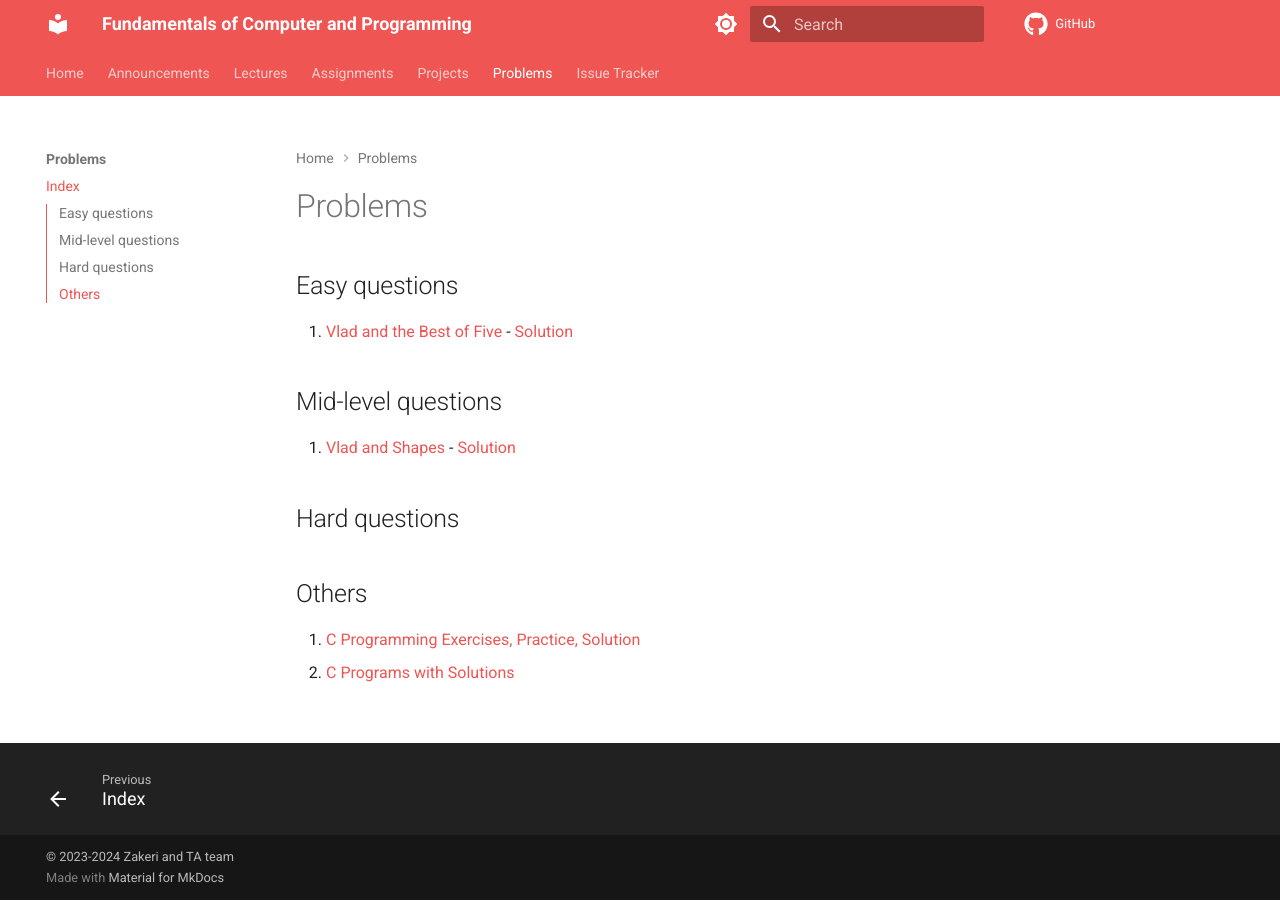
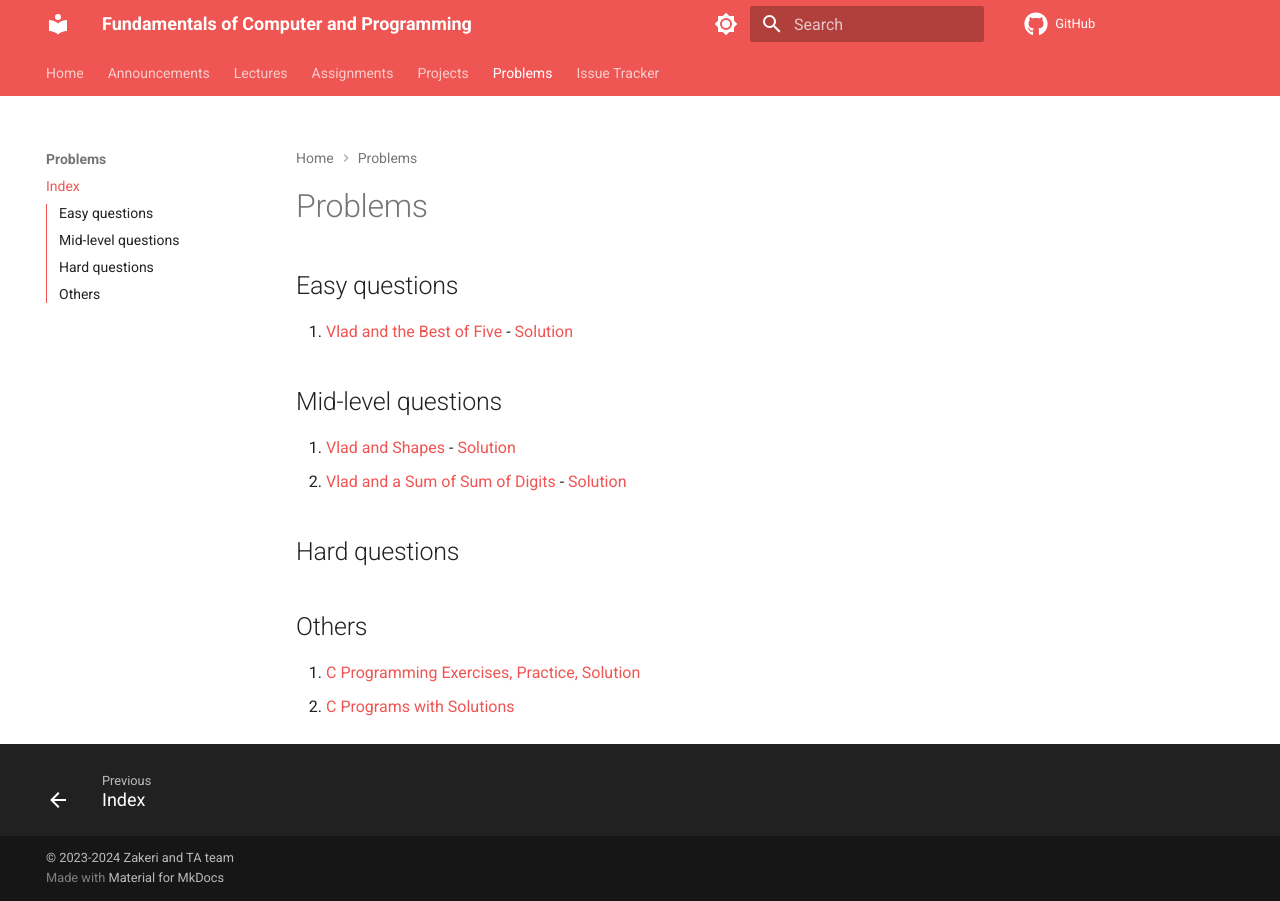
Before and after one commit to m-zakeri/CP, an MkDocs documentation site: the page built from docs/problems/index.md, in a window 1280 px wide. Built offline with MkDocs 1.6.1 and Material for MkDocs 9.7.7, drawn with Linux system fonts in a browser that asks for light colours; comment, search, counter and statistics services are not loaded.

Commit message:
Add question m_2

```diff
--- a/docs/problems/index.md
+++ b/docs/problems/index.md
@@ -5,6 +5,7 @@
 
 ## Mid-level questions
 1. [Vlad and Shapes](https://codeforces.com/contest/1926/problem/B) - [Solution](/solutions/m_1.c)
+2. [Vlad and a Sum of Sum of Digits](https://codeforces.com/contest/1926/problem/C) - [Solution](/solutions/m_2.c)
 
 ## Hard questions
 
```
Also changed, not shown: 1 other file.
